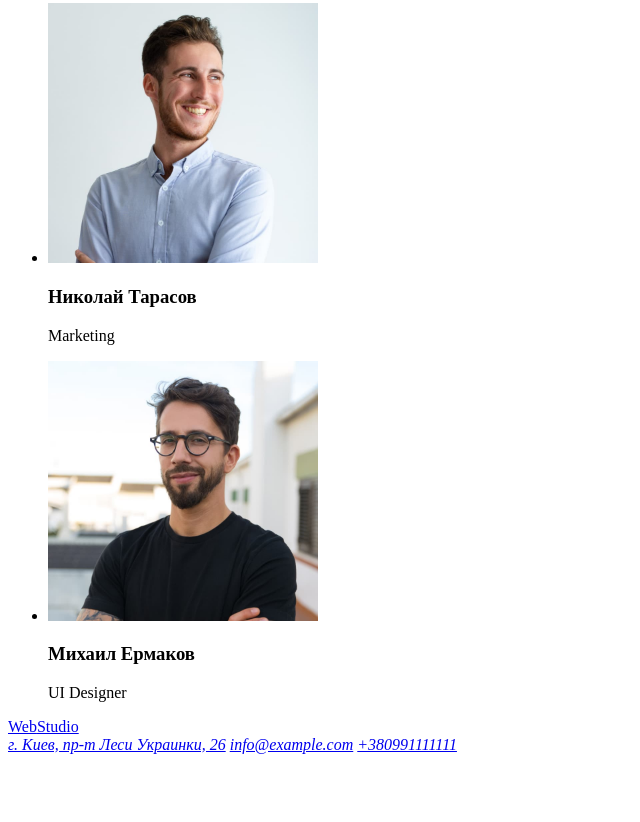
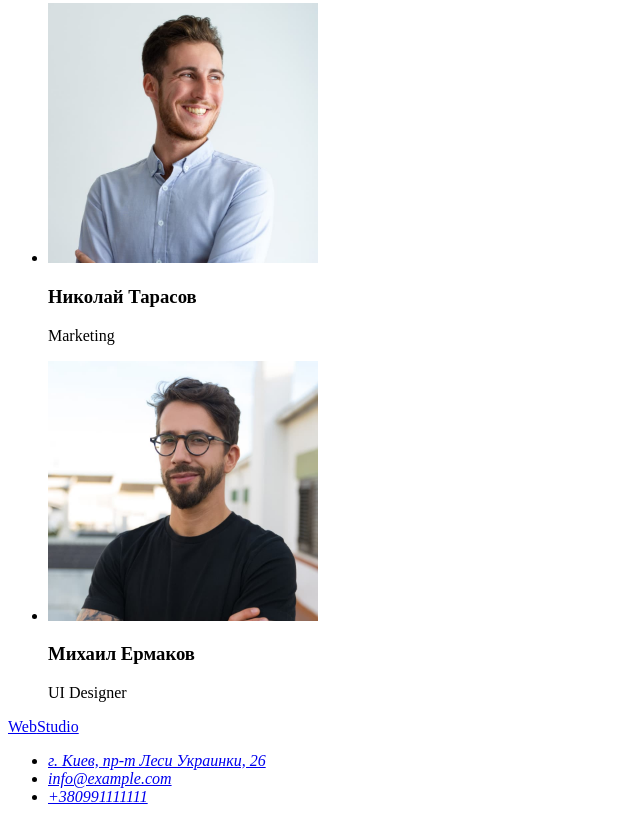
Before and after one commit to irchykp/goit-markup-hw-01, a plain HTML site: page index.html in a window 1280 px wide. Shown: the part 2333-3155 px from the top of the page, without its empty margins (0-640 px from the left). Before the commit the page ends 3095 px from the top, so only its background shows below. Drawn offline with Linux system fonts and the light colour scheme.

Commit message:
змінив тег address

```diff
--- a/index.html
+++ b/index.html
@@ -126,9 +126,11 @@
         <a href="#"><span>Web</span>Studio</a>
 
         <address>
-                <a href="#">г. Киев, пр-т Леси Украинки, 26</a>
-                <a href="mailto:info@example.com">info@example.com</a>
-                <a href="tel:+380991111111">+380991111111</a>
+            <ul>
+                <li><a href="#">г. Киев, пр-т Леси Украинки, 26</a></li>
+                <li><a href="mailto:info@example.com">info@example.com</a></li>
+                <li><a href="tel:+380991111111">+380991111111</a></li>
+            </ul>
          </address>
     </footer>
 
```
